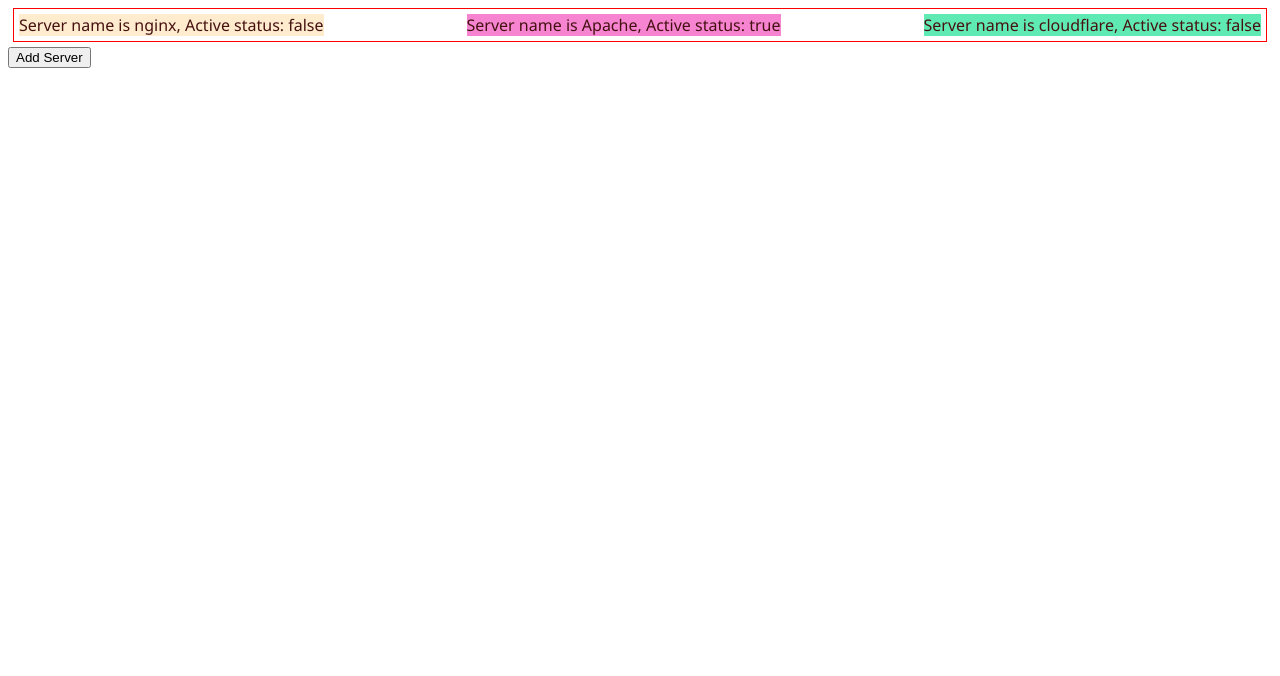
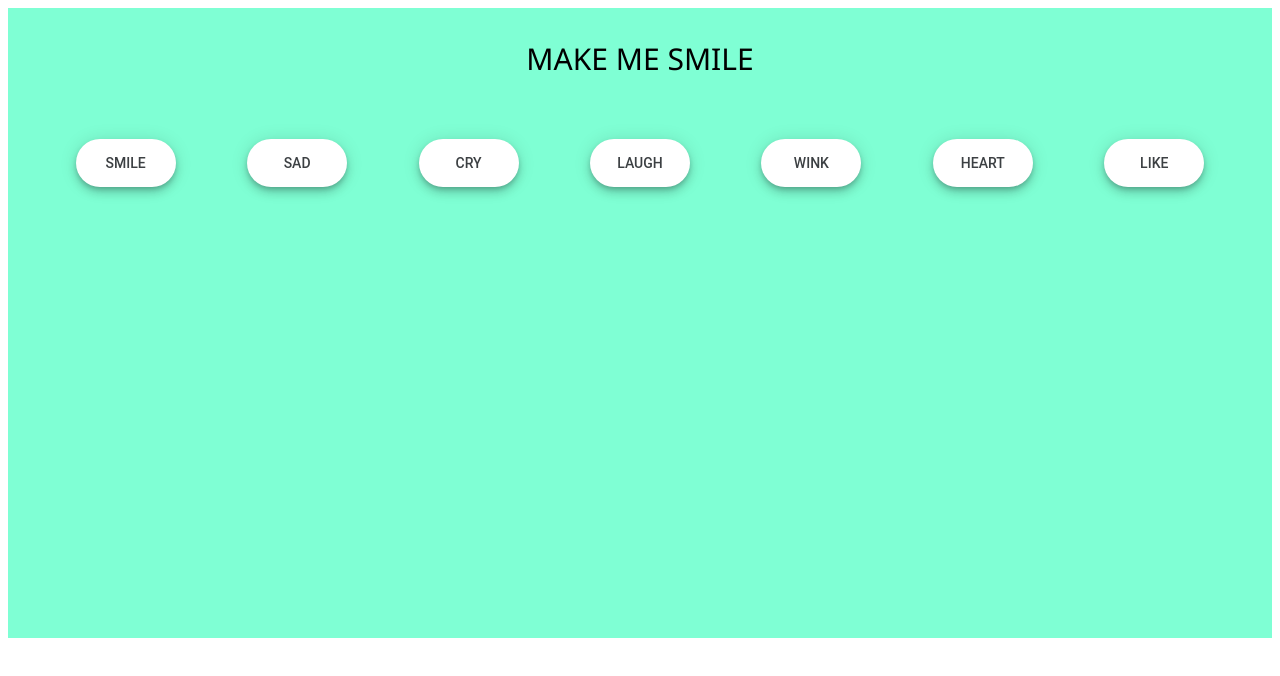
Before and after one commit to s-h-a-h/Complete-Angular, an Angular app: page / in a window 1280 px wide. Shown: the top 676 px of the page. Built offline with nearby package versions, Linux system fonts and the light colour scheme.

Commit message:
event binding

```diff
--- a/src/app/servers/servers.component.css
+++ b/src/app/servers/servers.component.css
@@ -0,0 +1,62 @@
+.smile {
+    display: flex;
+    flex-direction: column;
+    align-items: center;
+    background-color: aquamarine;
+    height: 630px;
+}
+
+#text{
+    font-size: 30px;
+    font-family: 'Segoe UI', Tahoma, Geneva, Verdana, sans-serif;
+}
+#status{
+    font-size: medium;
+    font-family: 'Segoe UI', Tahoma, Geneva, Verdana, sans-serif;
+}
+
+#smiley-emoji{
+    margin-top: 50px;
+    font-size: 100px;
+}
+
+/* .button-container{
+    display: flex;
+    justify-content: space-between;
+}  */
+
+.button-container{
+    margin-top: 30px;
+    width: 1200px;
+    height: 50px;
+    display: flex;
+    justify-content: space-around;
+}
+#btn-1, #btn-2, #btn-3, #btn-4, #btn-5, #btn-6, #btn-7{
+    width: 100px;
+    height: 40px;
+    border: none;
+}
+
+/* CSS */
+#btn-1,
+#btn-2,
+#btn-3,
+#btn-4,
+#btn-5,
+#btn-6,
+#btn-7{
+    align-items: center;
+    appearance: none;
+    background-color: #fff;
+    border-radius: 24px;
+    border-style: none;
+    box-shadow: rgba(0, 0, 0, .2) 0 3px 5px -1px, rgba(0, 0, 0, .14) 0 6px 10px 0, rgba(0, 0, 0, .12) 0 1px 18px 0;
+    box-sizing: border-box;
+    color: #3c4043;
+    cursor: pointer;
+    font-family: "Google Sans", Roboto, Arial, sans-serif;
+    font-size: 14px;
+    font-weight: 500;
+    height: 48px;
+}
--- a/src/app/servers/servers.component.html
+++ b/src/app/servers/servers.component.html
@@ -1,3 +1,20 @@
-<app-server></app-server>
+<!-- <app-server></app-server> -->
 <!-- property binding -->
-<button class="button" [disabled]="!allowNewServer">Add Server</button>
+<!-- <button class="button" [disabled]="!allowNewServer" (click)="onCreateServer()">Add Server</button> -->
+<!-- String interpolation vs property binding
+<p>{{allowNewServer}}</p> -->
+<!-- <p [innerText]="allowNewServer"></p> -->
+<!-- Event binding -->
+<div class="smile">
+    <p id="text">{{action}}</p>
+    <div class="button-container">
+        <button id="btn-1" (click)="onClickStatusSmile()">SMILE</button>
+        <button id="btn-2" (click)="onClickStatusSad()">SAD</button>
+        <button id="btn-3" (click)="onClickStatusCry()">CRY</button>
+        <button id="btn-4" (click)="onClickStatusLaugh()">LAUGH</button>
+        <button id="btn-5" (click)="onClickStatusWink()">WINK</button>
+        <button id="btn-6" (click)="onClickStatusHeart()">HEART</button>
+        <button id="btn-7" (click)="onClickStatusLike()">LIKE</button>
+    </div>
+    <span id="smiley-emoji">{{emojiStatus}}</span>
+</div>
--- a/src/app/servers/servers.component.ts
+++ b/src/app/servers/servers.component.ts
@@ -7,10 +7,52 @@
 })
 export class ServersComponent {
   allowNewServer = false;
+  action = "MAKE ME SMILE";
 
   constructor() {
     setTimeout(() => {
       this.allowNewServer = true;
     }, 2000);
   }
+  serverStatus = "Server is not yet created";
+  onCreateServer = () => {
+    this.serverStatus = "Server Created 😊"
+  }
+  emojiStatus = "";
+
+  onClickStatusSmile = () => {
+    this.emojiStatus = "😊";
+    this.action = "Smiling...";
+  }
+  onClickStatusSad = () => {
+    this.emojiStatus = "😞";
+    this.action = "Sad...";
+
+  }
+  onClickStatusCry = () => {
+    this.emojiStatus = "😢";
+    this.action = "Crying...";
+
+  }
+  onClickStatusLaugh = () => {
+    this.emojiStatus = "😂";
+    this.action = "Laughing..";
+
+  }
+  onClickStatusWink = () => {
+    this.emojiStatus = "😉";
+    this.action = "Winking..";
+
+  }
+  onClickStatusHeart = () => {
+    this.emojiStatus = "♥";
+    this.action = "Love love..";
+
+  }
+  onClickStatusLike = () => {
+    this.emojiStatus = "👍";
+    this.action = "Liking..";
+
+  }
+
 }
```
